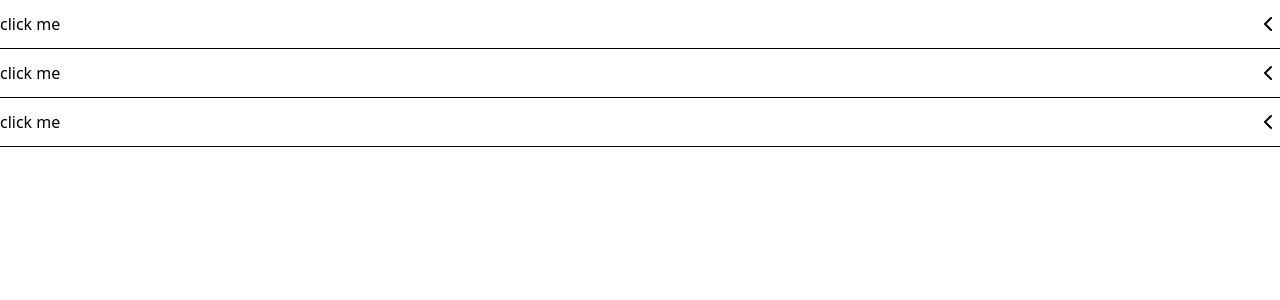
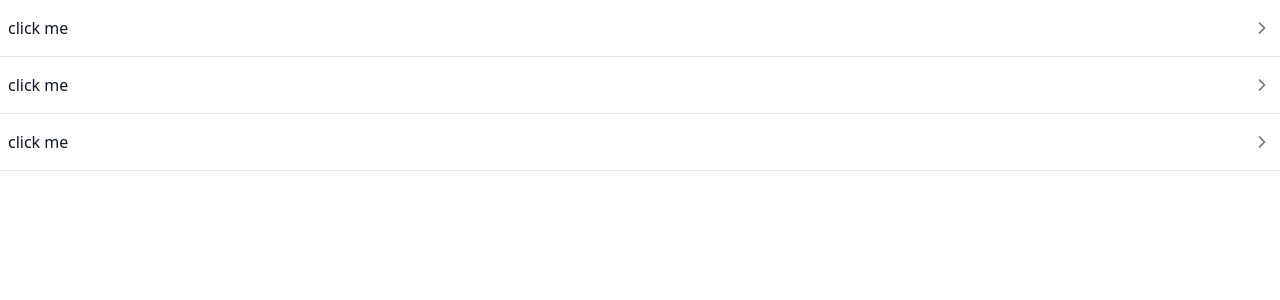
Before and after one commit to Satyam1Vishwakarma/uibyte, a React (Vite) app: page / in a window 1280 px wide. Shown: the top 300 px of the page. Built offline with nearby package versions, Linux system fonts and the light colour scheme.

Commit message:
accordion final

```diff
--- a/src/components/Accordion.tsx
+++ b/src/components/Accordion.tsx
@@ -1,52 +1,48 @@
-import React, { useState } from "react";
-import { ChevronLeft, ChevronDown } from "lucide-react";
-import { motion, AnimatePresence } from "framer-motion";
+"use client"
+
+import type React from "react"
+import { useState } from "react"
+import { ChevronRight } from "lucide-react"
+import { motion, AnimatePresence } from "framer-motion"
 
 type AccordionProps = {
-  name: string;
-  children?: React.ReactNode;
-};
+  name: string
+  children?: React.ReactNode
+}
 
 export default function Accordion(props: AccordionProps) {
-  const [collapsed, setCollapsed] = useState(false);
+  const [isExpanded, setIsExpanded] = useState(false)
 
   return (
-    <div>
+    <div className="border-b border-gray-200">
       <button
-        onClick={() => setCollapsed(!collapsed)}
-        className="flex w-full py-3 justify-between"
+        onClick={() => setIsExpanded(!isExpanded)}
+        className="flex w-full py-4 px-2 justify-between items-center text-left hover:bg-gray-50 transition-colors"
       >
-        {props.name}
+        <span className="font-medium text-gray-900">{props.name}</span>
         <motion.div
-          animate={{ rotate: collapsed ? 90 : 0 }}
-          className="overflow-hidden"
+          animate={{ rotate: isExpanded ? 90 : 0 }}
+          transition={{ duration: 0.2, ease: "easeInOut" }}
+          className="flex-shrink-0 ml-2"
         >
-          {collapsed ? <ChevronDown /> : <ChevronLeft />}
+          <ChevronRight className="w-5 h-5 text-gray-500" />
         </motion.div>
       </button>
+
       <AnimatePresence initial={false}>
-        {!collapsed && (
-          <motion.hr
-            key="bar"
-            initial={{ opacity: 0 }}
-            animate={{ opacity: 1 }}
-            exit={{ opacity: 0 }}
-            className="w-full underline"
-          />
-        )}
-
-        {collapsed && (
+        {isExpanded && (
           <motion.div
             key="content"
-            initial={{ opacity: 0 }}
-            animate={{ opacity: 1 }}
-            exit={{ opacity: 0 }}
+            initial={{ height: 0, opacity: 0 }}
+            animate={{ height: "auto", opacity: 1 }}
+            exit={{ height: 0, opacity: 0 }}
+            transition={{ duration: 0.3, ease: "easeInOut" }}
+            className="overflow-hidden"
           >
-            <div>{props.children}</div>
-            <hr className="w-full underline" />
+            <div className="px-2 pb-4 text-gray-700">{props.children}</div>
           </motion.div>
         )}
       </AnimatePresence>
     </div>
-  );
+  )
 }
```
